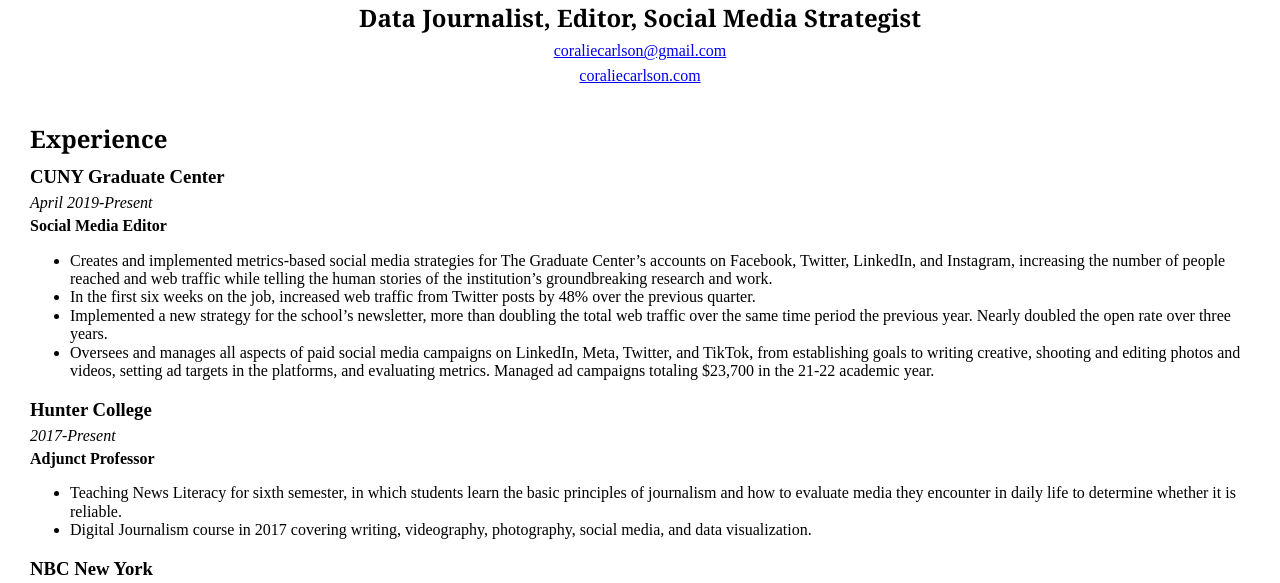
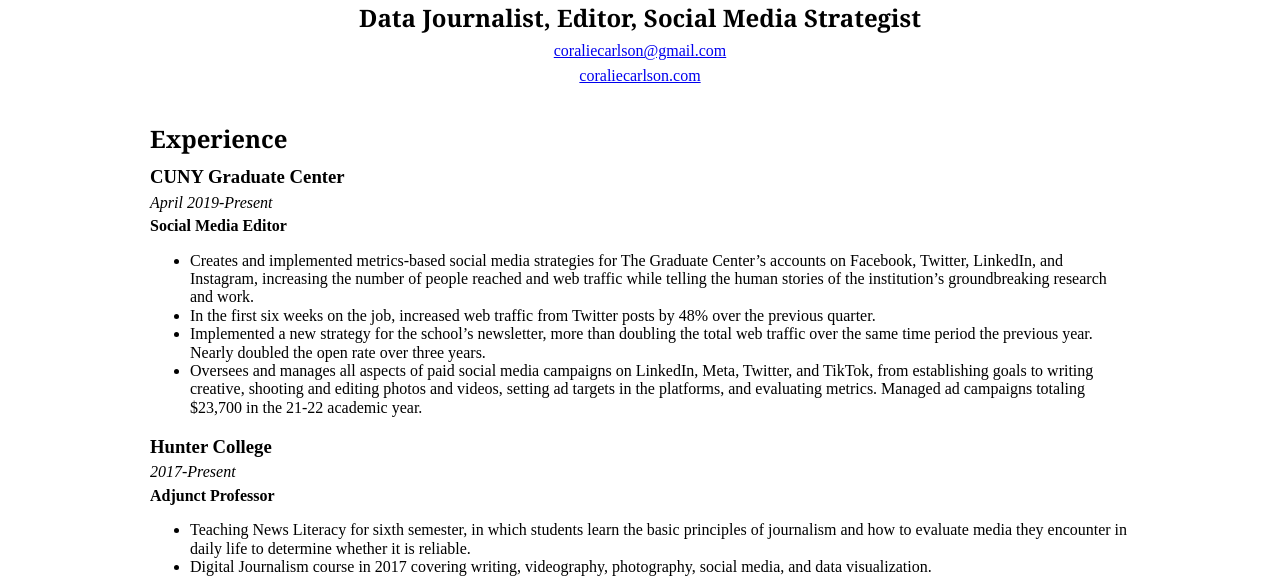
Before and after one commit to coraliecarlson/resume, a plain HTML site: page index.html in a window 1280 px wide. Shown: the part 615-1198 px from the top of the page. Drawn offline with nearby package versions, Linux system fonts and the light colour scheme.

Commit message:
Small updates

```diff
--- a/style.css
+++ b/style.css
@@ -60,10 +60,7 @@
      margin-top: 20px;
 }
 .container{
-    margin: 30px;
-    margin-bottom: 100px;
-
-
+    margin: 30px 30px 100px 30px;
 
 }
 
@@ -100,7 +97,10 @@
     /* Any adjustments for tablets and larger go here.
     Note these styles will be applied to anything 681px or larger -- so tablet AND desktop */
 
-
+.container {
+    margin: 0 150px 100px 150px;
+}
+}
 
 
 /*********************************************************************
@@ -109,4 +109,5 @@
 @media(min-width: 729px) {
     /* Any adjustments for desktop and larger go here.
     Note these styles will be applied to anything 729px or larger -- so desktop */
+
 }
```
